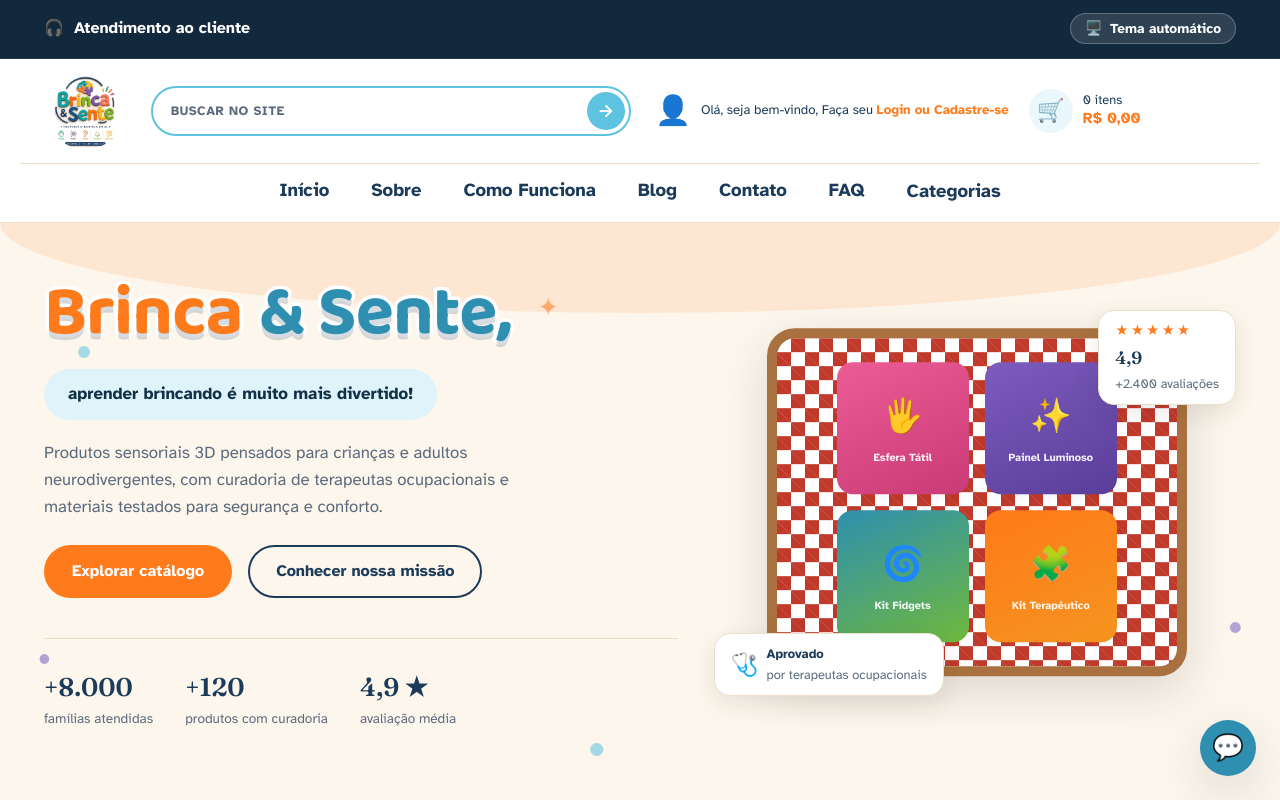
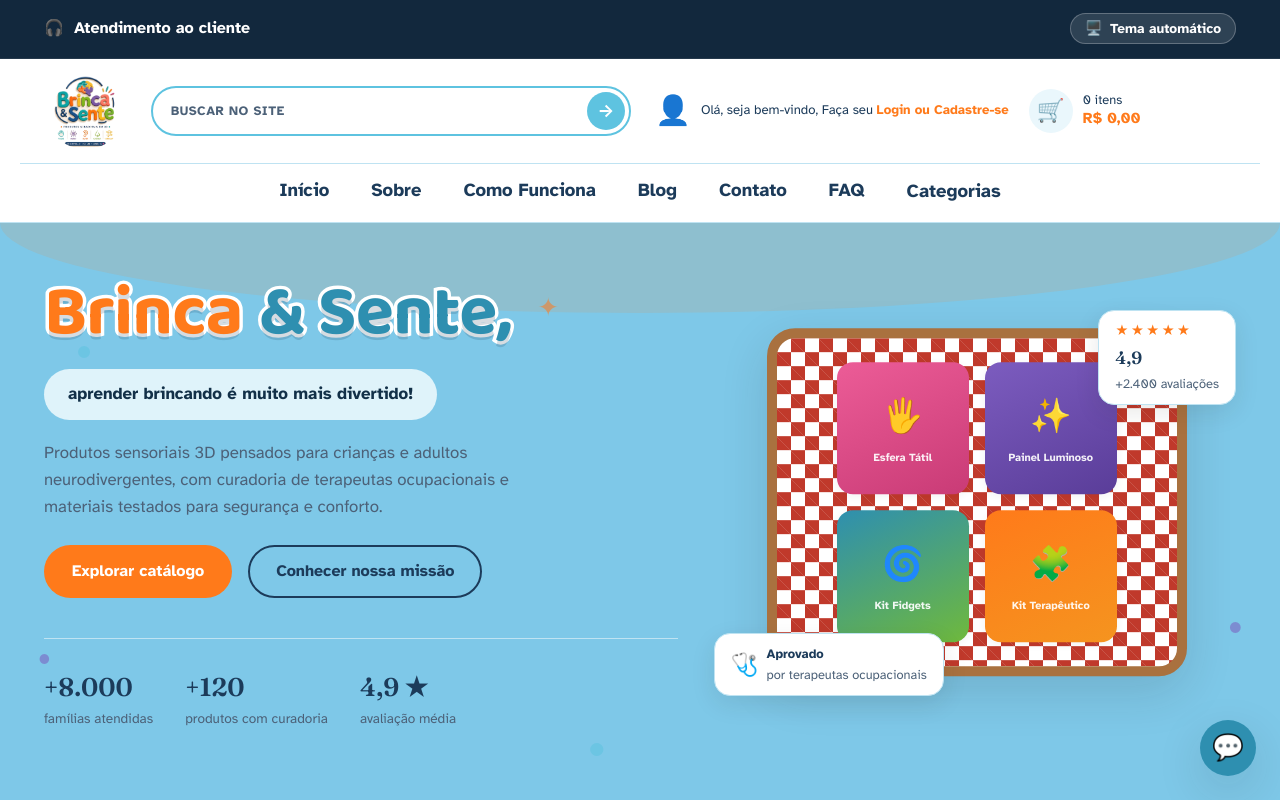
Before and after one commit to leozhxl/bincasente, a React (Vite) app: page / in a window 1280 px wide. Shown: the top 800 px of the page. Built offline with nearby package versions, Linux system fonts and the light colour scheme.

Commit message:
Change site background to light sky blue

```diff
--- a/src/styles/global.css
+++ b/src/styles/global.css
@@ -35,10 +35,10 @@
   --color-terracotta-dark: var(--color-cta-dark);
   --color-petrol: #1c3b5a;
   --color-petrol-dark: #12283d;
-  --color-sand: #fdf6ec;
+  --color-sand: #7ec8e8;
   --color-sand-deep: #ffffff;
   --color-ink: #1c3b5a;
-  --color-ink-soft: #5b6b7d;
+  --color-ink-soft: #4c6178;
   --color-white: #ffffff;
   --color-focus: var(--color-lavender-dark);
   --color-success: var(--color-mint-dark);
@@ -46,10 +46,10 @@
 
   --bg: var(--color-sand);
   --bg-elevated: var(--color-sand-deep);
-  --bg-muted: #f5eee0;
+  --bg-muted: #eaf6fc;
   --text: var(--color-ink);
   --text-soft: var(--color-ink-soft);
-  --border: #ecdfc8;
+  --border: #bfe3f2;
   --accent: var(--color-cta);
   --accent-contrast: #ffffff;
   --brand: var(--color-petrol);
```
